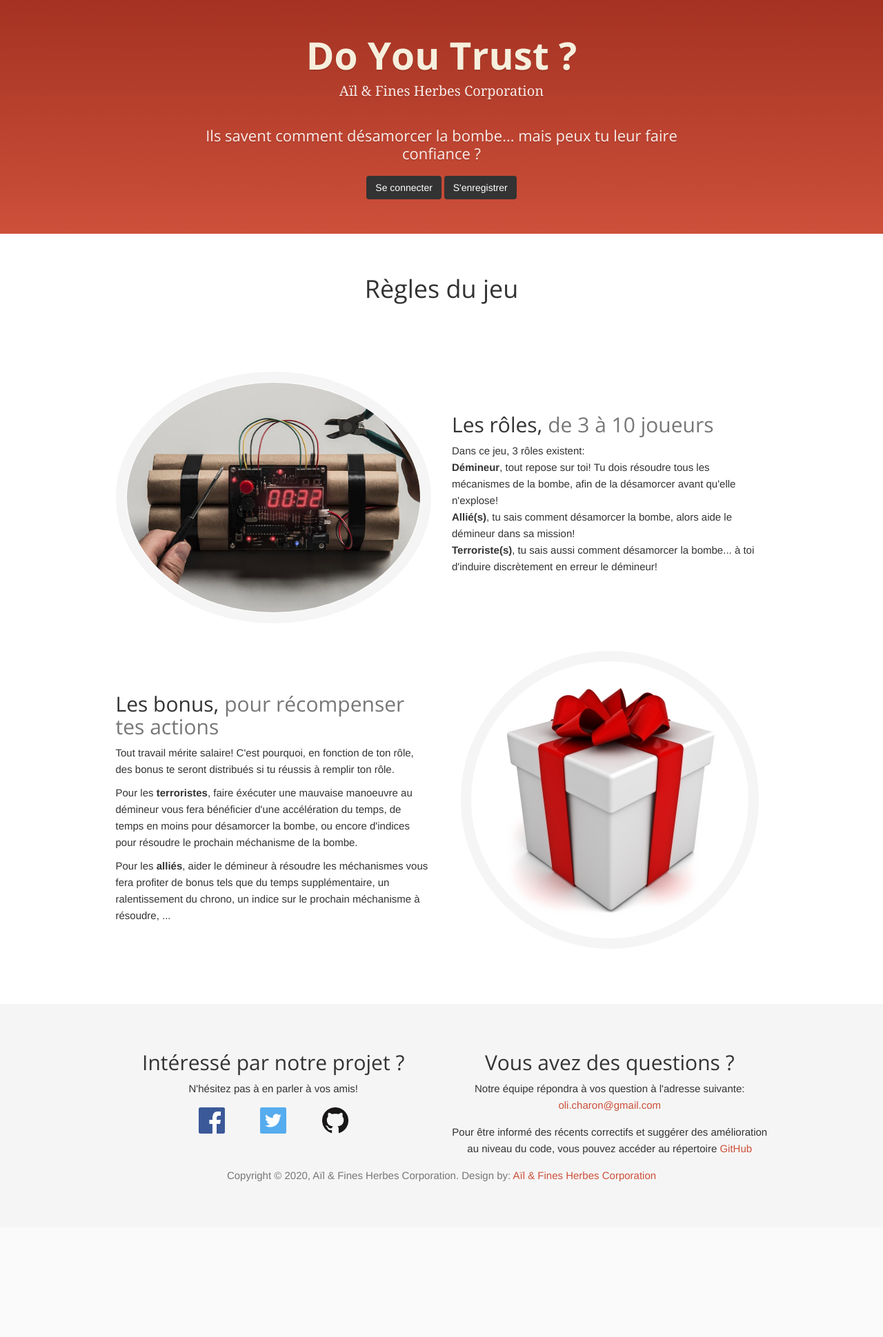
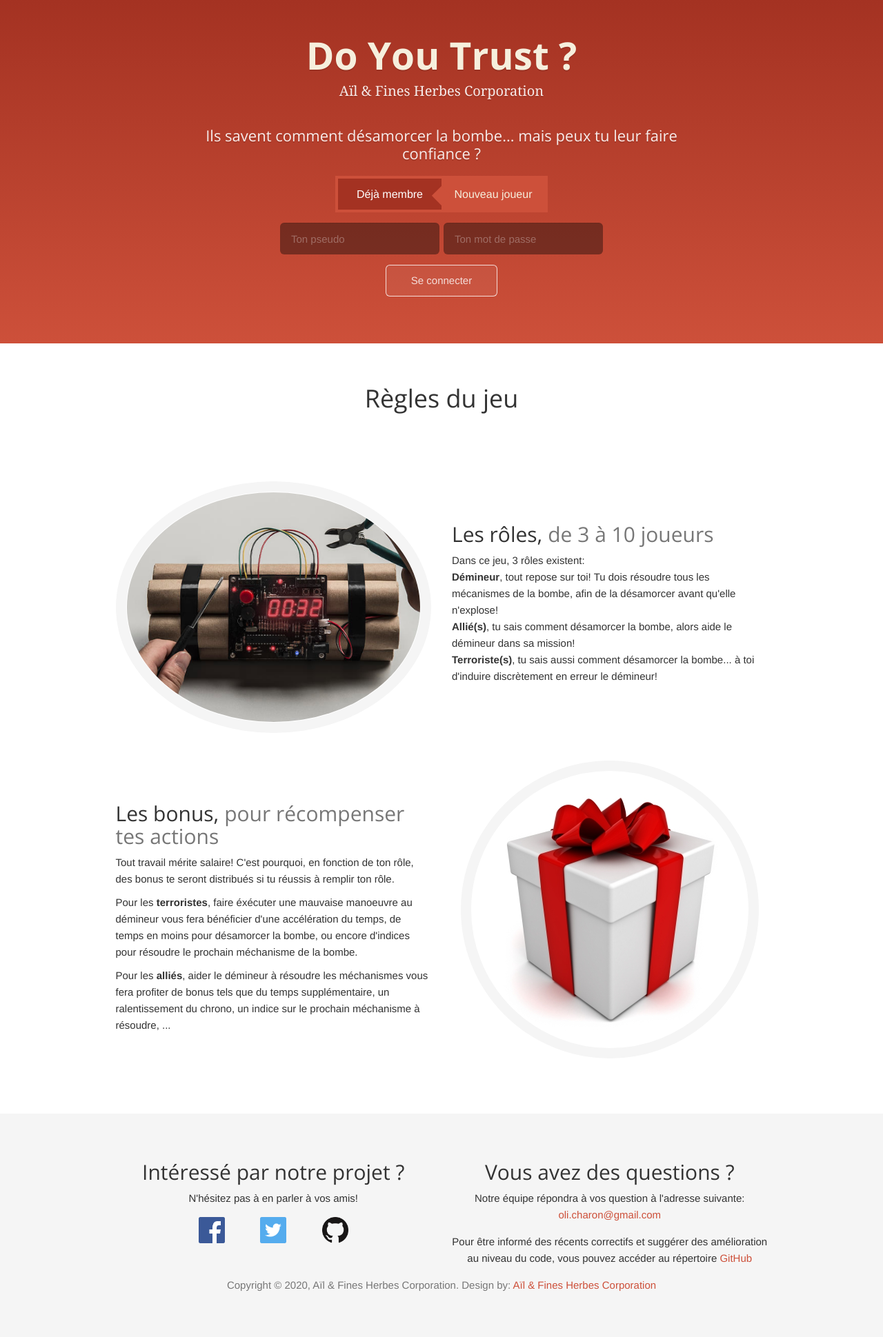
Before and after one commit to Naayru/Naayru.github.io, a PHP site: page / in a window 1280 px wide. Shown: the whole page at 69% size. Before the commit the page ends 1714 px from the top, so only its background shows below. Run offline with PHP 8.4, Linux system fonts and the light colour scheme; some libraries are stand-ins or nearby versions.

Commit message:
form front updated

```diff
--- a/assets/css/styles.css
+++ b/assets/css/styles.css
@@ -269,3 +269,84 @@ a:hover, a:focus { color: #007777; }
 a:visited { color: #5A8B86; }
 
 /**/
+
+/********************************************************/
+/*                     Account forms                    */
+/********************************************************/
+
+#sign-up-div{
+	display: none;
+}
+
+.transition {
+	-webkit-transition: all 0.2s ease;
+	-moz-transition: all 0.2s ease;
+	-ms-transition: all 0.2s ease;
+	-o-transition: all 0.2s ease;
+	transition: all 0.2s ease;
+}
+#switch {
+	font-size: 0;
+	background-color: #CD503A;
+	display: inline-block;
+	color: #F6EFDD;
+	padding: 4px;
+	vertical-align: middle;
+}
+#switch .choice {
+	font-size: 16px;
+	width: 150px;
+	height: 45px;
+	line-height: 30px;
+	text-align: center;
+	padding: 8px;
+	display: inline-block;
+	cursor: pointer;
+	-webkit-transition: all 0.2s ease;
+	-moz-transition: all 0.2s ease;
+	-ms-transition: all 0.2s ease;
+	-o-transition: all 0.2s ease;
+	transition: all 0.2s ease;
+	vertical-align: middle;
+}
+#switch .choice.on {
+	color: #fff;
+	background-color: #A43222;
+}
+#switch .or {
+	font-size: 10px;
+	color: #fff;
+	position: absolute;
+	margin-top: 19px;
+	margin-left: 108px;
+	z-index: 1;
+}
+#switch .diamond {
+	position: absolute;
+	width: 20px;
+	height: 20px;
+	margin-top: 19px;
+	margin-left: 150px;
+	background: #CD503A;
+	-webkit-transform: rotate(-45deg);
+	-moz-transform: rotate(-45deg);
+	-ms-transform: rotate(-45deg);
+	-o-transform: rotate(-45deg);
+	transform: rotate(-45deg);
+	-webkit-transform-origin: 0 100%;
+	-moz-transform-origin: 0 100%;
+	-ms-transform-origin: 0 100%;
+	-o-transform-origin: 0 100%;
+	transform-origin: 0 100%;
+}
+
+.form-field{
+	justify-content: space-evenly;
+	display: flex;
+	margin: 5px 0;
+	padding: 0 150px;
+}
+
+form > div {
+	margin: 10px -15px;
+}
--- a/index.html
+++ b/index.html
@@ -18,6 +18,7 @@
     <link rel="stylesheet" href="http://fonts.googleapis.com/css?family=Open+Sans:300,400,700">
     <!-- Custom styles -->
     <link rel="stylesheet" href="assets/css/styles.css">
+    <link href='https://fonts.googleapis.com/css?family=Raleway:400,200' rel='stylesheet' type='text/css'>
 
 
     <!--[if lt IE 9]>
@@ -39,23 +40,25 @@
 
 
                 <div class="row">
-                    <div class="col-md-12">
-                        <button type="button" class="btn btn-dark" data-toggle="collapse" data-target="#sign-in">Se
-                            connecter
-                        </button>
-                        <button type="button" class="btn btn-dark" data-toggle="collapse" data-target="#sign-up">
-                            S'enregistrer
-                        </button>
-
-                        <div id="sign-in" class="collapse">
+                    <div class="col-md-12" id="account">
+                        <div id="switch">
+                            <!--.or.animated OR-->
+                            <div class="diamond"></div>
+                            <div class="choice on" id="sign-in">Déjà membre</div>
+                            <div class="choice" id="sign-up">Nouveau joueur</div>
+                        </div>
+                    </div>
+                </div>
+                <div class="row">
+                    <div class="col-md-12" id="sign-in-div">
                         <form class="form-inline" role="form">
                             <div class="row">
-                                    <div class="col-md-12">
+                                <div class="col-md-12 form-field">
                                     <div class="form-group"><input type="text" class="form-control input-lg"
-                                                                       id="nicknameRegister"
+                                                                   id="nickname"
                                                                    placeholder="Ton pseudo"></div>
                                     <div class="form-group"><input type="password" class="form-control input-lg"
-                                                                       id="passwordRegister"
+                                                                   id="password"
                                                                    placeholder="Ton mot de passe">
                                     </div>
                                 </div>
@@ -65,10 +68,10 @@
                         </form>
                     </div>
 
-                        <div id="sign-up" class="collapse">
+                    <div class="col-md-12" id="sign-up-div">
                         <form class="form-inline" role="form">
                             <div class="row">
-                                    <div class="col-md-12">
+                                <div class="col-md-12 form-field">
                                     <div class="form-group"><input type="text" class="form-control input-lg"
                                                                    id="nicknameRegister"
                                                                    placeholder="Ton pseudo"></div>
@@ -76,13 +79,13 @@
                                                                    id="emailRegister"
                                                                    placeholder="Ton email"></div>
                                 </div>
-                                    <div class="col-md-12">
+                                <div class="col-md-12 form-field">
                                     <div class="form-group"><input type="password" class="form-control input-lg"
                                                                    id="passwordRegister"
                                                                    placeholder="Ton mot de passe">
                                     </div>
                                     <div class="form-group"><input type="password" class="form-control input-lg"
-                                                                       id="passwordRegisterBis"
+                                                                   id="passwordVerification"
                                                                    placeholder="Confirmer ton mot de passe"></div>
                                 </div>
                             </div>
@@ -90,6 +93,9 @@
                             <button type="submit" class="btn btn-lg btn-default">S'inscrire</button>
                         </form>
                     </div>
+                </div>
+            </div>
+
         </div>
 
         <div style="display: none" class="col-md-6">
@@ -205,8 +211,10 @@
             </div>
             <div class="col-md-5 col-md-push-1" id="footer-2">
                 <h2>Vous avez des questions ?</h2>
-                <p>Notre équipe répondra à vos question à l'adresse suivante: <a href="mailto:oli.charon@gmail.com?subject=Contact DoYouTrust">oli.charon@gmail.com</a> </p>
-                <p>Pour être informé des récents correctifs et suggérer des amélioration au niveau du code, vous pouvez accéder au répertoire <a
+                <p>Notre équipe répondra à vos question à l'adresse suivante: <a
+                        href="mailto:oli.charon@gmail.com?subject=Contact DoYouTrust">oli.charon@gmail.com</a></p>
+                <p>Pour être informé des récents correctifs et suggérer des amélioration au niveau du code, vous pouvez
+                    accéder au répertoire <a
                             href="https://github.com/Naayru/Naayru.github.io" target="_blank">GitHub</a></p>
             </div>
         </div>
```
Also changed, not shown: assets/js/template.js (+34 -6 lines). Lines whose indentation alone changed are shown as unchanged.
